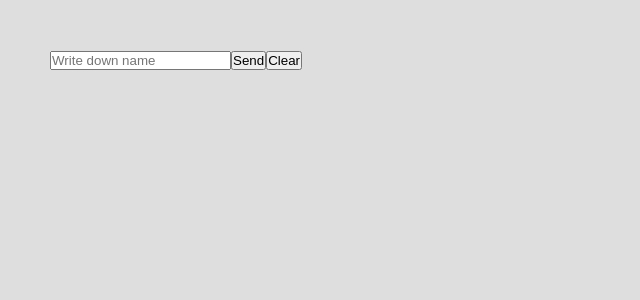
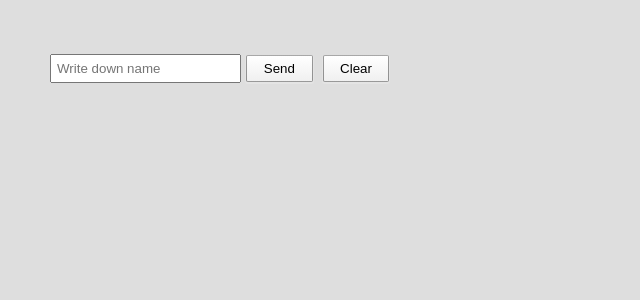
Before and after one commit to ytpt/guess-gender-game, a React (Create React App) app: page / in a window 1280 px wide. Shown: the top 300 px of the page, without its empty margins (0-640 px from the left). Built offline with nearby package versions, Linux system fonts and the light colour scheme.

Commit message:
Add styles for input and buttons

```diff
--- a/src/App.js
+++ b/src/App.js
@@ -1,11 +1,12 @@
 import React, {Component} from "react";
-import Input from "./component/Input";
+import Input from "./component/Input/Input";
+import s from './App.module.css';
 
 class App extends Component {
 
     render () {
         return (
-            <div >
+            <div className={s.container} >
                 <Input/>
             </div>
         )
--- a/src/App.module.css
+++ b/src/App.module.css
@@ -11,15 +11,3 @@ body {
   width: 100%;
   margin: 50px;
 }
-
-.invisible {
-  display: none;
-}
-
-.female {
-  color: hotpink;
-}
-
-.male {
-  color: blue;
-}
--- a/src/component/Input.jsx
+++ b/src/component/Input/Input.jsx
@@ -1,8 +1,8 @@
 import React, {useState} from "react";
-import SubmitBtn from "./SubmitBtn";
-import s from "../App.module.css";
-import Output from "./Output";
 import * as axios from "axios";
+import s from './Input.module.css';
+import SubmitBtn from "../SubmitBtn";
+import Output from "../Output/Output";
 
 const Input = () => {
 
--- /dev/null
+++ b/src/component/Input/Input.module.css
@@ -0,0 +1,39 @@
+button {
+    display: inline-block;
+    width: 5em;
+    height: 2em;
+    line-height: 2em;
+    vertical-align: middle;
+    text-align: center;
+    text-decoration: none;
+    user-select: none;
+    color: rgb(0, 0, 0);
+    outline: none;
+    border: 1px solid rgba(0, 0, 0, .4);
+    border-top-color: rgba(0, 0, 0, .3);
+    border-radius: 2px;
+    background: linear-gradient(rgb(255, 255, 255), rgb(240, 240, 240));
+    box-shadow: 0 0 3px rgba(0, 0, 0, 0) inset,
+    0 1px 1px 1px rgba(255, 255, 255, .2),
+    0 -1px 1px 1px rgba(0, 0, 0, 0);
+    transition: .2s ease-in-out;
+    margin: 5px;
+}
+
+button:hover:not(:active) {
+    box-shadow:
+            0 0 3px rgba(0,0,0,0) inset,
+            0 1px 1px 1px rgba(0,255,255,.5),
+            0 -1px 1px 1px rgba(0,255,255,.5);
+}
+button:active {
+    background: linear-gradient(rgb(250,250,250), rgb(235,235,235));
+    box-shadow:
+            0 0 3px rgba(0,0,0,.5) inset,
+            0 1px 1px 1px rgba(255,255,255,.4),
+            0 -1px 1px 1px rgba(0,0,0,.1);
+}
+
+input {
+    padding: 5px;
+}
--- a/src/component/Output.jsx
+++ b/src/component/Output/Output.jsx
@@ -1,5 +1,5 @@
 import React from "react";
-import s from '../App.module.css';
+import s from './Output.module.css';
 
 const Output = ({name, gender}) => {
     return (
--- /dev/null
+++ b/src/component/Output/Output.module.css
@@ -0,0 +1,11 @@
+.invisible {
+    display: none;
+}
+
+.female {
+    color: hotpink;
+}
+
+.male {
+    color: blue;
+}
```
